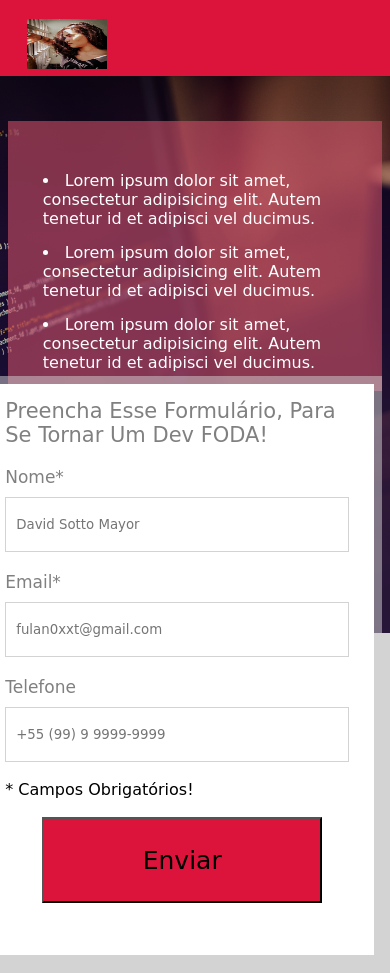
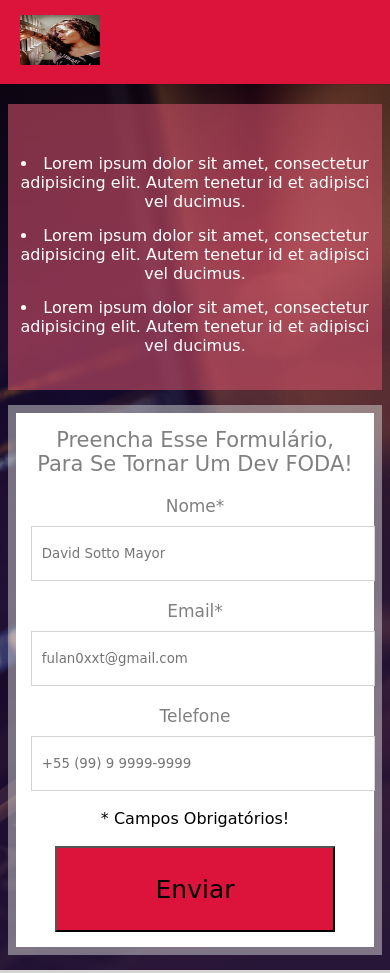
Before and after one commit to SottoMayor/Experimentacao, a plain HTML site: page index.html in a window 390 px wide. Shown: the top 973 px of the page. Drawn offline with Linux system fonts and the light colour scheme; a web font is replaced by a local one.

Commit message:
Responsivo FINAL

```diff
--- a/css/style.css
+++ b/css/style.css
@@ -140,6 +140,7 @@ body, html{
 
 .container2 p{
     width: 100%;
+    max-width: 768px;
     display: inline-block;
     text-align: justify;
     margin: 15px 0;
@@ -192,3 +193,75 @@ body, html{
     text-align: center;
     margin-top: 8px;
 }
+
+@media screen and (max-width: 1024px){
+
+    .header{
+        width: 100%;
+        padding: 15px 0;
+        height: auto;
+    }
+    .header img{
+        margin: 0 20px;
+    }
+
+    .container-banner{
+        width: 100%;
+        padding: 40 2%;
+        height: auto;
+        text-align: center;
+    }
+
+    .form{
+        padding: 15px;
+        margin-top: 30px;
+        width: 60%;
+        max-width: 400px;
+        height: 100%;
+        float: right;
+    }
+
+    .container-list{
+        padding: 35px 0;
+        margin-top: 30px;
+        float: left;
+        max-width: 500px;
+        width: 40%;
+        height: auto;
+    }
+
+    .container2 p{
+        padding: 0 20px;
+
+    }
+}
+
+@media screen and (max-width:768px){
+    .container-list{
+        margin-top: 0;
+        float: none;
+        display: inline-block;
+        width: 100%;
+    }
+
+    .form{
+        width: 100%;
+        float: none;
+        display: inline-block;
+        margin-top: 30px;
+    }
+
+    .container-single{
+        float:none;
+        display: inline-block;
+        width:100%;
+        max-width: 600px;
+        padding: 30px 0;
+    }
+}
+
+@media screen and (max-width:667px){
+    .container-list{
+        margin-top: 20px;
+    }
+}
--- a/index.html
+++ b/index.html
@@ -25,6 +25,9 @@
 
         <div class="center">
 
+
+            <div>
+
                 <div class="container-list">
 
                     <ul>
@@ -47,6 +50,10 @@
                     </ul>
 
                 </div><!--Container-list-->
+
+            </div>
+
+            <div>
 
                 <div class="form">
                     <h2>Preencha Esse Formulário, Para
@@ -81,6 +88,11 @@
                     </form><!---->
 
                 </div><!--form-->
+
+            </div>
+
+
+            <div class="clear"></div>
 
         </div><!--Center-->
 
```
Lines whose indentation alone changed are shown as unchanged.
